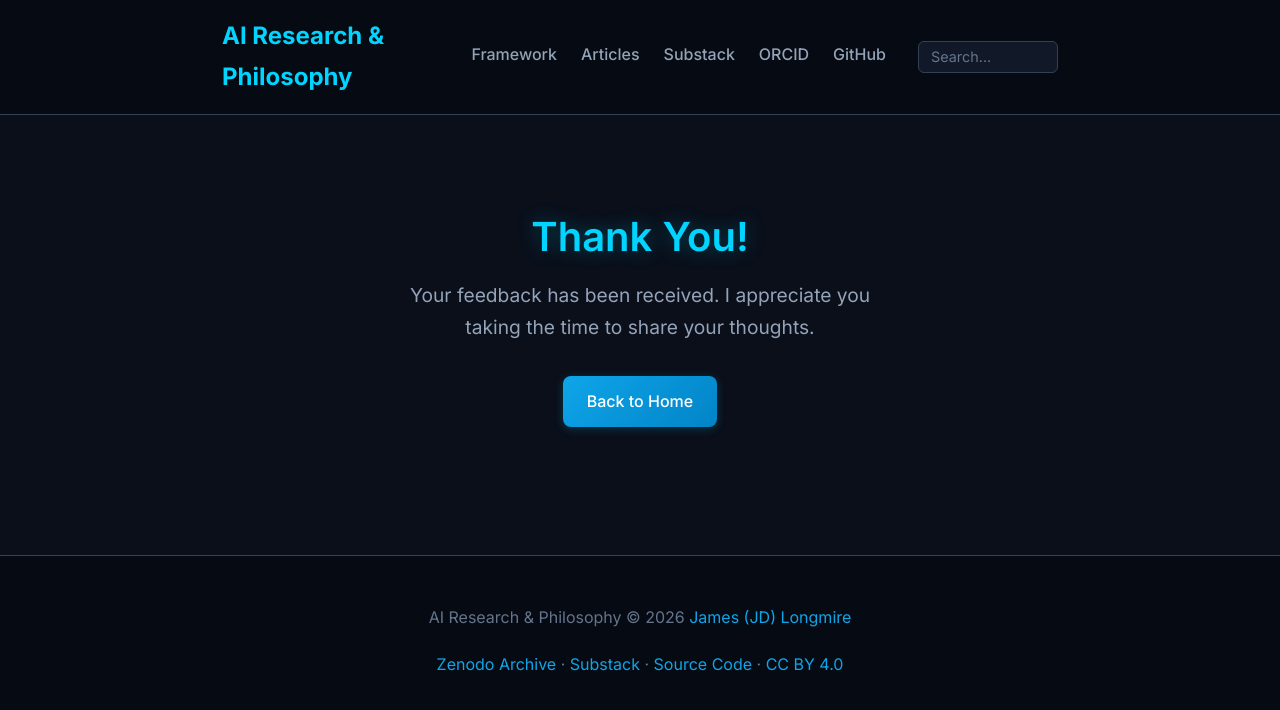
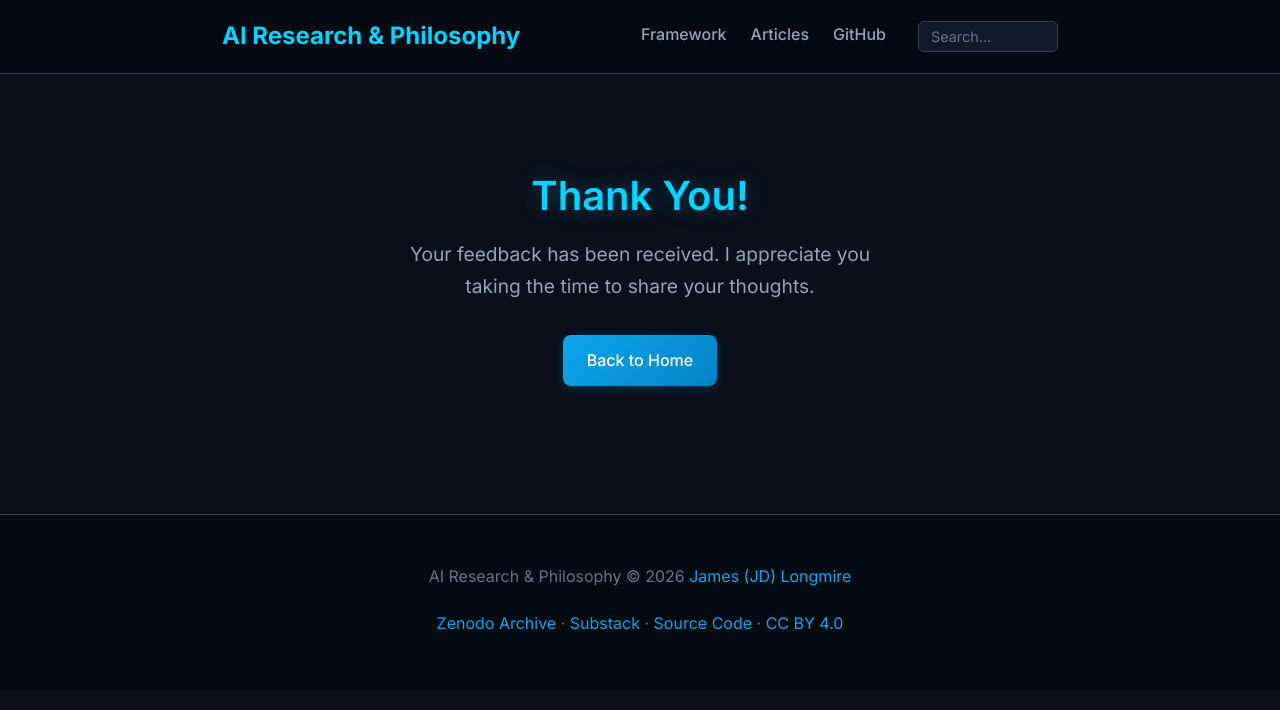
Before and after one commit to jdlongmire/AI-Research, a Jekyll site: the page built from docs/feedback-thanks.html, in a window 1280 px wide. Shown: the top 710 px of the page. Built offline with Jekyll 4.4.1, drawn with Linux system fonts in a browser that asks for light colours; comment, search, counter and statistics services are not loaded.

Commit message:
Remove Substack and ORCID links from header
Co-Authored-By: Claude Opus 4.5 <noreply@anthropic.com>

```diff
--- a/docs/_includes/header.html
+++ b/docs/_includes/header.html
@@ -4,8 +4,6 @@
     <nav class="site-nav">
       <a href="{{ '/framework/' | relative_url }}">Framework</a>
       <a href="{{ '/articles/' | relative_url }}">Articles</a>
-      <a href="https://airesearchandphilosophy.substack.com/" target="_blank">Substack</a>
-      <a href="https://orcid.org/0009-0009-1383-7698" target="_blank">ORCID</a>
       <a href="https://github.com/jdlongmire/AI-Research" target="_blank">GitHub</a>
       <div class="search-wrapper">
         <input type="search" id="site-search" placeholder="Search..." aria-label="Search site">
```
